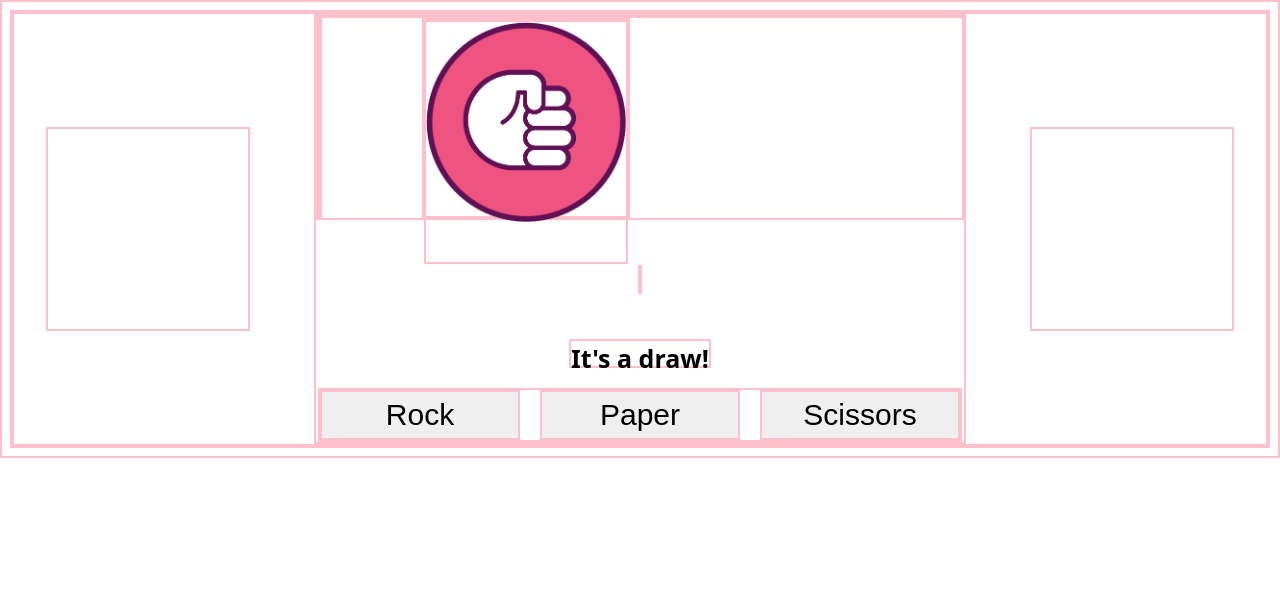
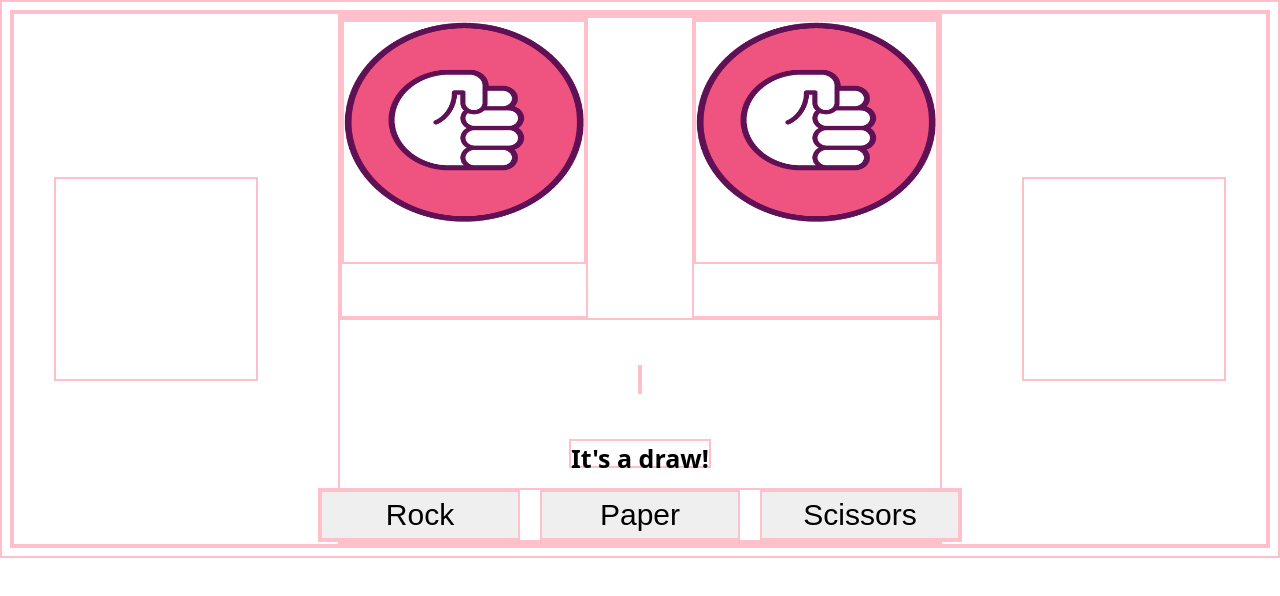
Before and after one commit to AlixiaDae/rockpaperscissors, a plain HTML site: page index.html in a window 1280 px wide. Both pictures are taken after a click on the button "Rock". Drawn offline with Linux system fonts and the light colour scheme.

Commit message:
Displays corresponding image by swapping sources

```diff
--- a/index.html
+++ b/index.html
@@ -13,10 +13,10 @@
         <div class="container">
             <div class="imgcontainer">
                 <div class="player">
-                    <img class="playerimage" id="scissors" src="./images/Scissors.png">
+                    <img id="playerimage" src="./images/Scissors.png">
                 </div>
                 <div class="computer">
-                    <img class="compimage" id="compscissors" src="./images/Scissors.png"> <img id="comprock" src="./images/Rock.png"> <img id="comppaper" src="./images/Paper.png">
+                    <img id="compimage" src="./images/Scissors.png"> <img id="comprock" src="./images/Rock.png"> <img id="comppaper" src="./images/Paper.png">
                 </div>
             </div>
             <h3 class="score"></h3>
--- a/script.js
+++ b/script.js
@@ -2,12 +2,17 @@
 function getComputerChoice() {
     let choices = ["Rock","Paper","Scissors"];
     let result = choices[Math.floor(Math.random()*choices.length)]
+    let image = document.getElementById('compimage');
+
     if(result === "Scissors") {
-      document.getElementById('compscissors').style.display = "block";
+      image.src = './images/Scissors.png';
+      document.getElementById('compimage').style.display = "block";
     } else if(result === "Rock") {
-      document.getElementById('comprock').style.display = "block";
+      image.src = './images/Rock.png';
+      document.getElementById('compimage').style.display = "block";
     } else if(result === "Paper") {
-      document.getElementById('comppaper').style.display = "block";
+      image.src = './images/Paper.png';
+      document.getElementById('compimage').style.display = "block";
     }
       return result;
 }
@@ -75,5 +80,24 @@ buttons.forEach((button) => {
 })
 
 
+buttons.forEach((button) => {
+  button.addEventListener('click', () => {
+    let image = document.getElementById('playerimage');
+
+    if (button.innerHTML == 'Paper') {
+      image.src = './images/Paper.png';
+      document.getElementById('playerimage').style.display = 'block';
+    } else if (button.innerHTML == 'Scissors') {
+      image.src = './images/Scissors.png';
+      document.getElementById('playerimage').style.direction = 'block';
+    } else if (button.innerHTML == 'Rock') {
+      image.src = './images/Rock.png';
+      document.getElementById('playerimage').style.display = 'block';
+    }
+  })
+})
+
+
+
 //show image of computer's corresponding choice
 //when another button is clicked, replace the image to reflect computer's new choice
--- a/styles.css
+++ b/styles.css
@@ -23,6 +23,7 @@ h2 {
     align-items: center;
     gap: 20px;
     border: 2px solid pink;
+    width: 600px;
 }
 .score {
     font-family: system-ui, -apple-system, BlinkMacSystemFont, 'Segoe UI', Roboto, Oxygen, Ubuntu, Cantarell, 'Open Sans', 'Helvetica Neue', sans-serif;
@@ -52,15 +53,15 @@ button {
 
 .imgcontainer {
     display: flex;
-    gap: 100px;
-    width: 644px;
-    height: 200px;
+    width: 600px;
+    height: 300px;
+    justify-content: space-between;
 }
 
 img {
     background-color: transparent;
     height: 200px;
-    width: 200px;
+    width: 240px;
     padding-bottom: 40px;
     display: none;
 }
```
